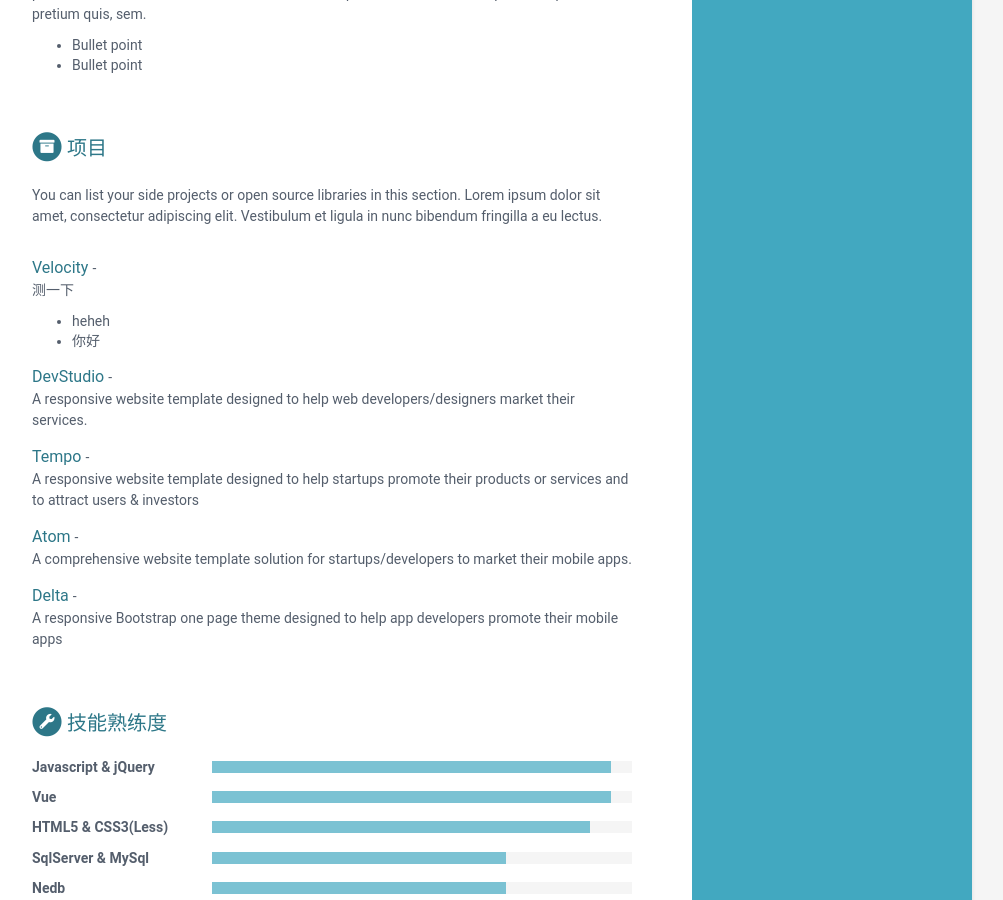
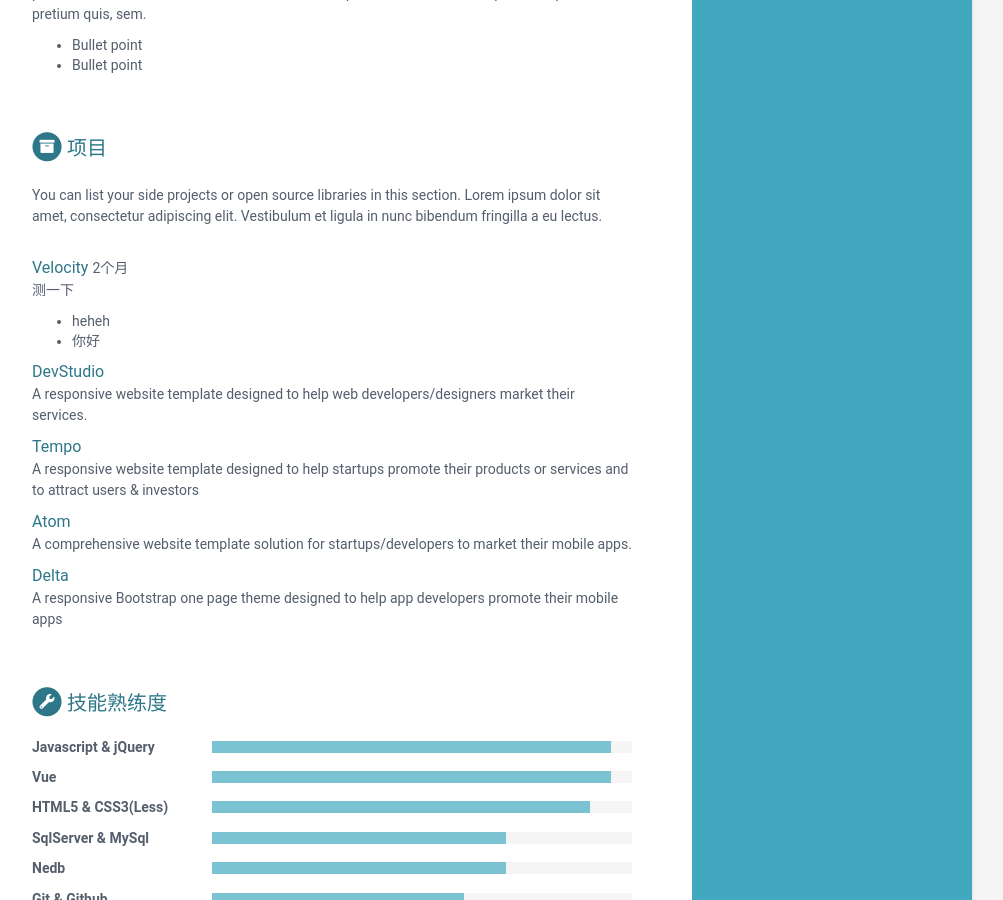
Before and after one commit to wellfrog16/cv, a Jekyll site: the page built from index.html, in a window 1280 px wide and 900 px high, scrolled down 1166 px. Shown: the whole window, without its empty margins (168-1171 px from the left). Built offline with Jekyll 4.4.1, drawn with Linux system fonts in a browser that asks for light colours.

Commit message:
测试周期参数

```diff
--- a/_data/data.yml
+++ b/_data/data.yml
@@ -123,6 +123,7 @@ projects:
     assignments:
       - title: Velocity
         link: "#hook"
+        cycle: 2个月
         tagline: |
           测一下
 
--- a/_includes/projects.html
+++ b/_includes/projects.html
@@ -27,8 +27,12 @@
         {% endif %}
       </span>
 
+      {% if project.cycle %}
+      <span>{{ project.cycle }}</span>
+      {% endif %}
+
       {% if project.tagline %}
-      - <span class="project-tagline">{{ project.tagline | markdownify }}</span>
+      <div class="project-tagline">{{ project.tagline | markdownify }}</di'v>
       {% endif %}
 
     </div><!--//item-->
```
